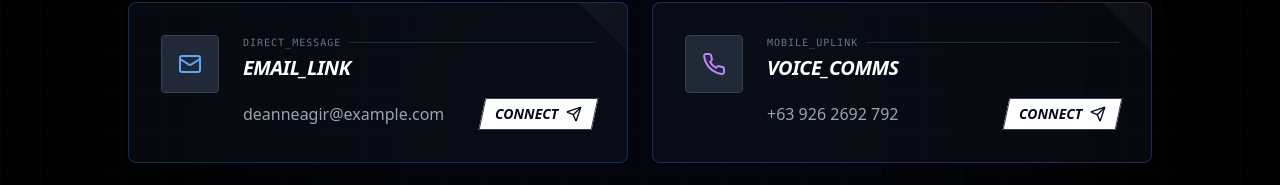
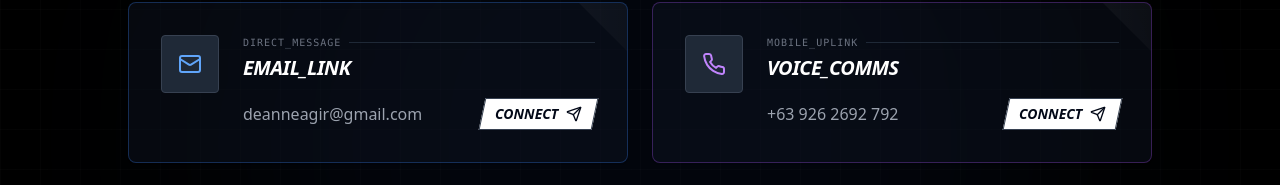
Before and after one commit to Dyno-dev07/My-Portfolio, a React (Vite) app: page / in a window 1280 px wide. Shown: the part 4692-4877 px from the top of the page. Built offline with nearby package versions, Linux system fonts and the light colour scheme.

Commit message:
[dyad] Updating contact email address - wrote 1 file(s) + extra files edited outside of Dyad

```diff
--- a/src/pages/Contact.tsx
+++ b/src/pages/Contact.tsx
@@ -10,8 +10,8 @@ const contactInfo = [
   {
     icon: Mail,
     title: "EMAIL_LINK",
-    value: "deanneagir@example.com",
-    link: "mailto:deanneagir@example.com",
+    value: "deanneagir@gmail.com",
+    link: "mailto:deanneagir@gmail.com",
     label: "DIRECT_MESSAGE",
     color: "text-blue-400",
     borderColor: "border-blue-500/30",
```
Also changed, not shown: .dyad/screenshot/9426524c056e3281fa9bdca8b035f088f785dd5c.png (added).
